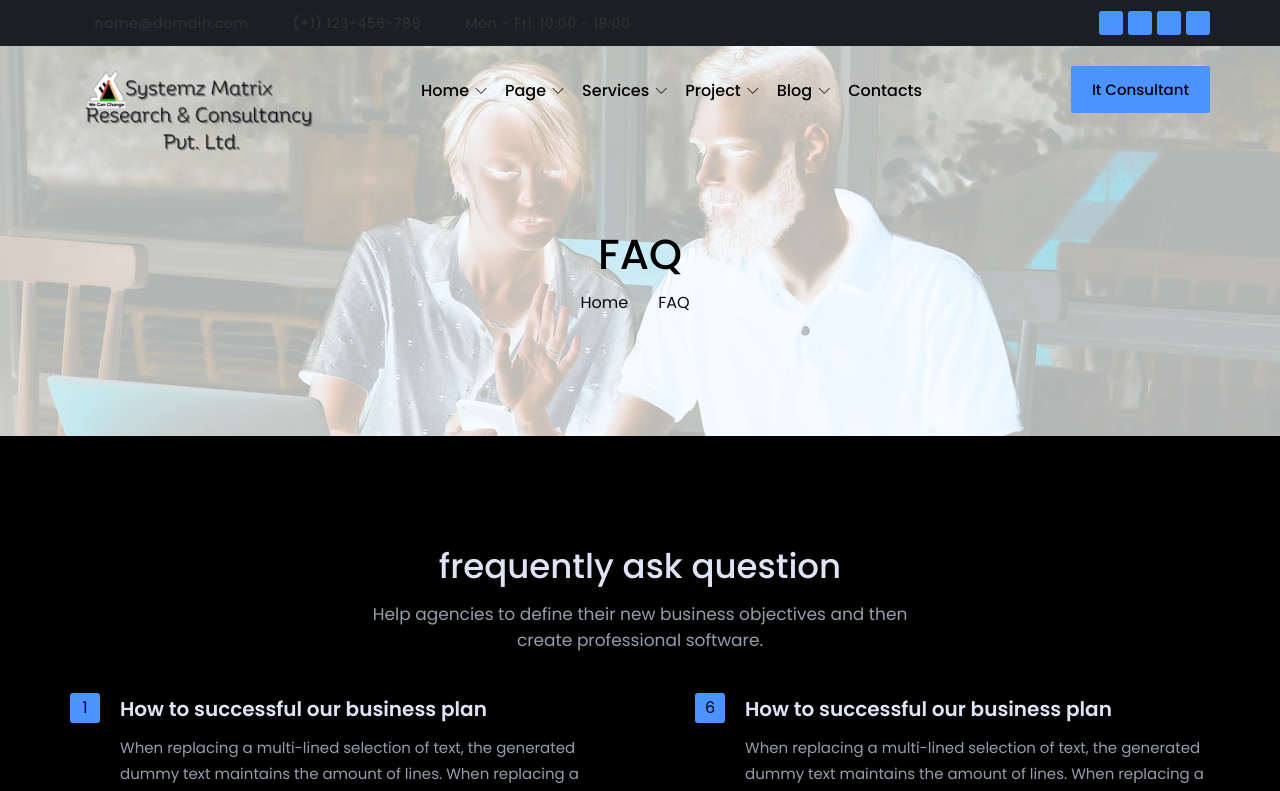
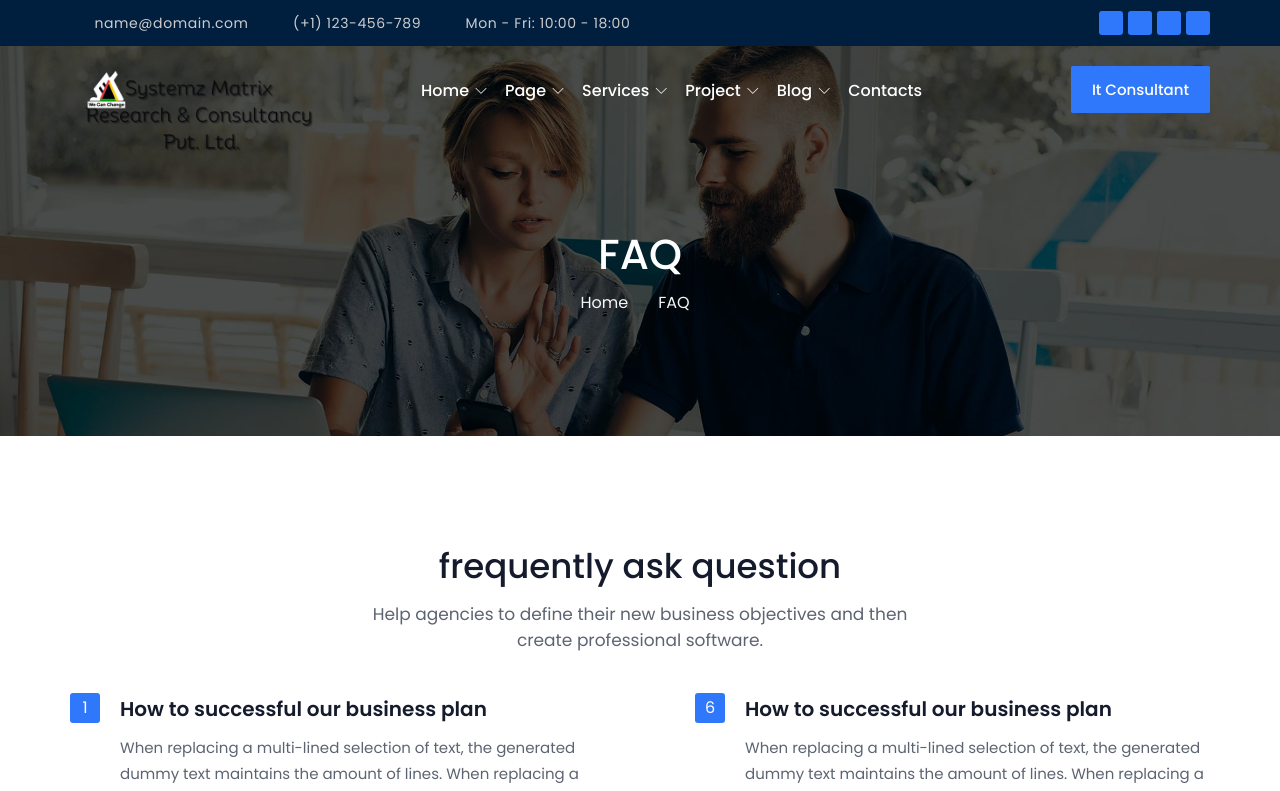
Before and after one commit to doctorbhatti/systemzMatrixProduction, a Nuxt app: page /faq in a window 1280 px wide. Shown: the top 791 px of the page. Built offline with nearby package versions, Linux system fonts and the light colour scheme; a web font is replaced by a local one.

Commit message:
Update style.css
Reverted dark mode

```diff
--- a/static/css/style.css
+++ b/static/css/style.css
@@ -54,7 +54,7 @@
 html, body {
 	height: 100%;
 }
-html {
+/* html {
     background-color: #ebebeb !important;
 }
 
@@ -66,7 +66,7 @@ img:not(.icon-social),
 video,
 code {
     filter: hue-rotate(180deg) contrast(100%) invert(100%);
-}
+} */
 .floatleft {
 	float:left;
 }
@@ -294,7 +294,8 @@ div#preloader {
     display: inline-block;
 }
 .topbar-area {
-    background: #dfe2e6;
+    /* background: #dfe2e6; */
+    background: #001f3f;
 }
 .topbar-left ul li a {
     color: #ccc;
@@ -1984,7 +1985,8 @@ div#preloader {
     top:0;
     width:100%;
     height:100%;
-    background: rgba(4, 23, 46, 0.188) none repeat scroll 0 0;
+    /* background: rgba(4, 23, 46, 0.188) none repeat scroll 0 0; */
+    background: rgba(4,23,46, 0.70) none repeat scroll 0 0;
     content:"";
 }
 .intro-area-3 .slider-content {
```
